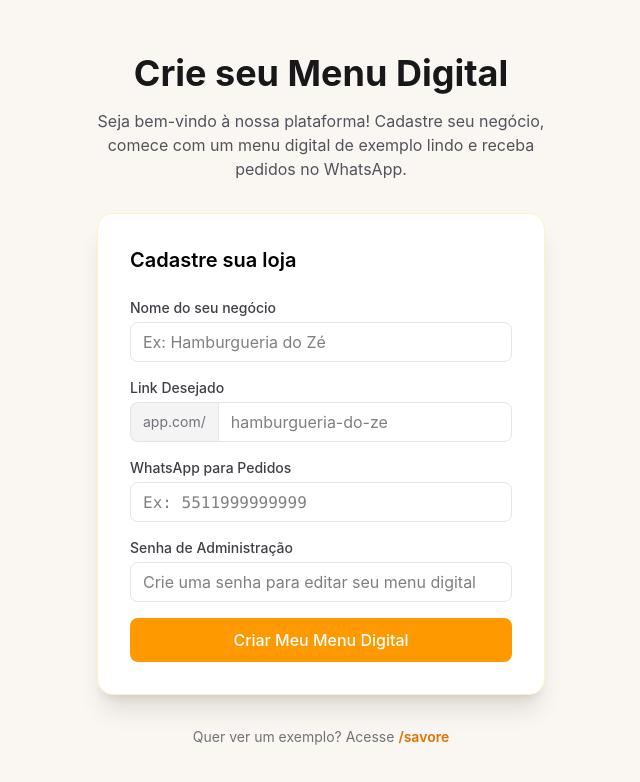
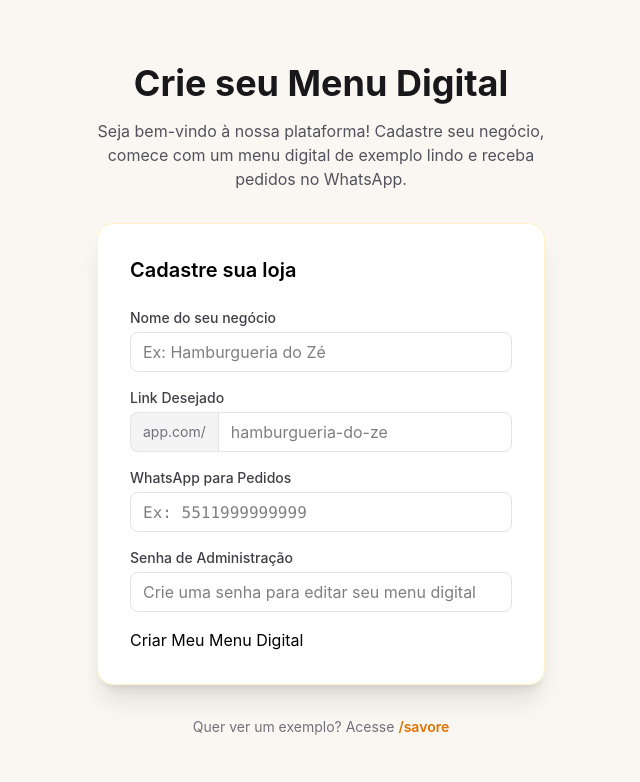
Before and after one commit to ranilsonsilva664-collab/menu-venda-mais-, a React (Vite) app: page / in a window 1280 px wide. Shown: the top 782 px of the page, without its empty margins (319-959 px from the left). Built offline with nearby package versions, Linux system fonts and the light colour scheme.

Commit message:
fix: impede a criacao de produtos na hora do cadastro de nova loja na tela inicial

```diff
--- a/src/pages/Landing.tsx
+++ b/src/pages/Landing.tsx
@@ -1,8 +1,7 @@
 import { useState } from "react";
 import { useNavigate } from "react-router-dom";
-import { doc, setDoc, collection, writeBatch } from "firebase/firestore";
+import { doc, setDoc } from "firebase/firestore";
 import { db } from "../lib/firebase";
-import { INITIAL_MENU } from "./RestaurantMenu";
 
 export default function Landing() {
   const [name, setName] = useState("");
@@ -38,16 +37,7 @@ export default function Landing() {
         heroImage: "https://images.pexels.com/photos/1640777/pexels-photo-1640777.jpeg?auto=compress&cs=tinysrgb&w=1600"
       });
 
-      // 2. Popular o cardápio com os dados de exemplo usando um Batch
-      const batch = writeBatch(db);
-      const menuRef = collection(restRef, "menu");
-
-      for (const item of INITIAL_MENU) {
-        const itemDoc = doc(menuRef, item.id);
-        batch.set(itemDoc, item);
-      }
-      await batch.commit();
-
+      // Menu is initially empty. No dummy products are seeded.
       // Redirecionar para o cardápio recém criado
       navigate(`/${slug}`);
     } catch (error: any) {
@@ -120,9 +110,8 @@ export default function Landing() {
           <button
             type="submit"
             disabled={loading}
-            className="w-full h-11 mt-2 bg-amber-500 hover:bg-amber-600 text-white rounded-lg font-medium transition disabled:opacity-70 flex justify-center items-center gap-2"
           >
-            {loading ? "Criando e populando menu..." : "Criar Meu Menu Digital"}
+            {loading ? "Criando loja..." : "Criar Meu Menu Digital"}
           </button>
         </div>
       </form>
```
